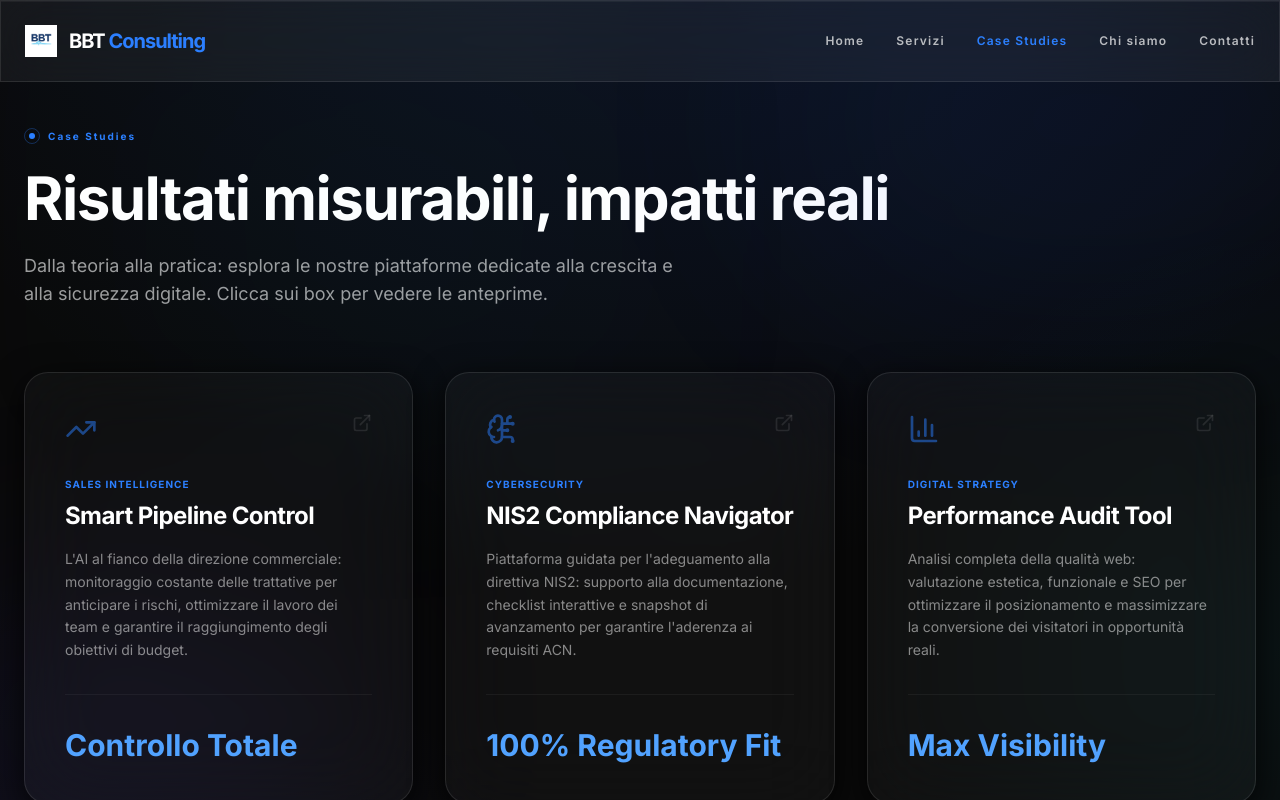
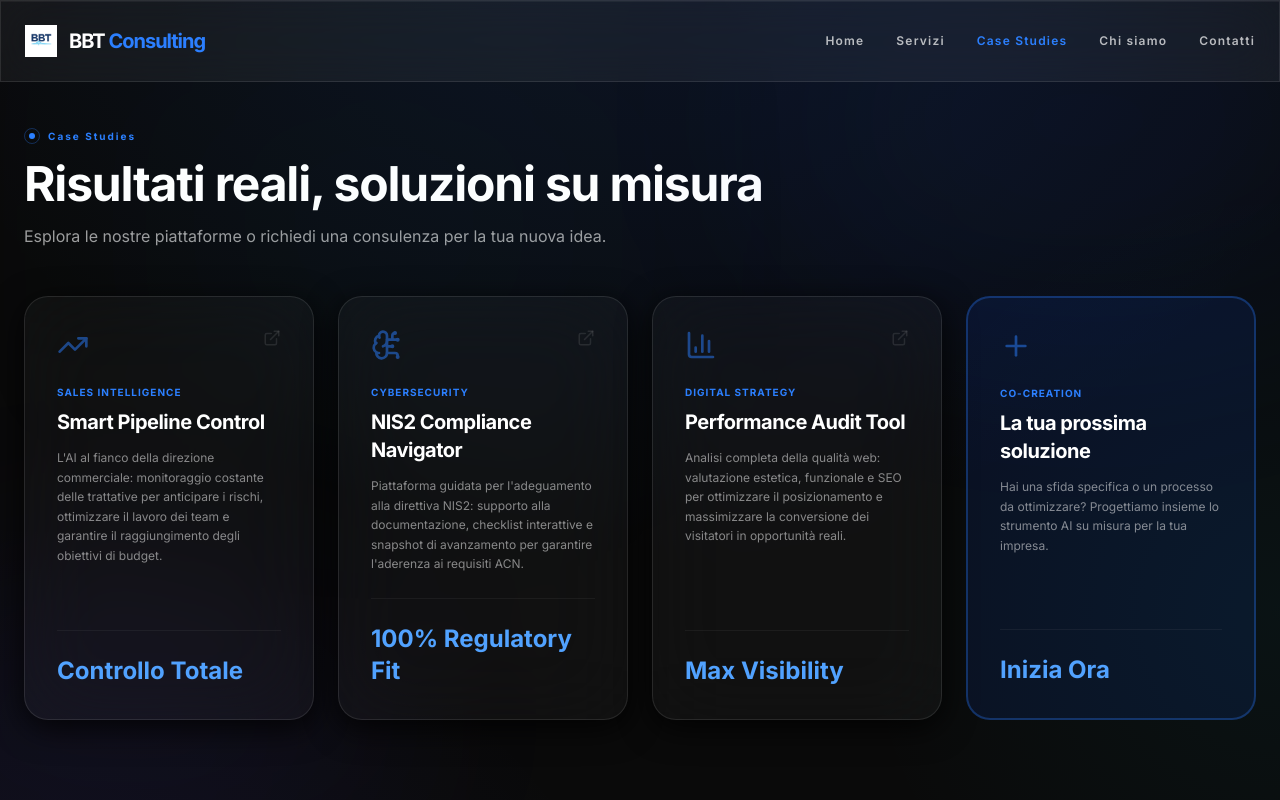
Before and after one commit to Elsevier11/bbt-consulting-sito, a React (Vite) app: page / in a window 1280 px wide. Both pictures are taken after a click on the button "Case Studies". Shown: the top 800 px of the page. Built offline with nearby package versions, Linux system fonts and the light colour scheme; a web font is replaced by a local one.

Commit message:
feat: implement 4-box Case Studies layout and discrete Partner Access link Broadway

```diff
--- a/src/App.tsx
+++ b/src/App.tsx
@@ -23,7 +23,8 @@ import {
   MapPin,
   Linkedin,
   ExternalLink,
-  CheckCircle2
+  CheckCircle2,
+  Plus
 } from 'lucide-react';
 
 // --- Types ---
@@ -362,31 +363,39 @@ const CaseStudies = ({ onNavigate }: { onNavigate: (p: Page) => void }) => {
       features: ["Audit SEO Semantico", "Analisi User Experience (UX)", "Benchmark Competitivo AI", "Roadmap di Ottimizzazione Conversioni"],
       appUrl: "#",
       icon: <BarChart3 size={32} />
+    },
+    {
+      sector: "Co-Creation",
+      title: "La tua prossima soluzione",
+      impact: "Inizia Ora",
+      desc: "Hai una sfida specifica o un processo da ottimizzare? Progettiamo insieme lo strumento AI su misura per la tua impresa.",
+      isCTA: true,
+      icon: <Plus size={32} />
     }
   ];
 
   return (
-    <div className="min-h-screen pt-32 pb-20 px-6">
-      <div className="max-w-7xl mx-auto">
+    <div className="min-h-screen pt-24 pb-12 px-6 flex items-center">
+      <div className="max-w-7xl mx-auto w-full">
         <motion.div
           initial={{ opacity: 0, y: 20 }}
           whileInView={{ opacity: 1, y: 0 }}
           viewport={{ once: true }}
-          className="mb-16"
+          className="mb-12"
         >
-          <div className="flex items-center gap-2 text-blue-500 mb-6">
+          <div className="flex items-center gap-2 text-blue-500 mb-4">
             <div className="w-4 h-4 border border-blue-500/30 rounded-full flex items-center justify-center">
               <div className="w-1.5 h-1.5 bg-blue-500 rounded-full" />
             </div>
             <span className="text-[10px] font-bold tracking-[0.2em]">Case Studies</span>
           </div>
-          <h2 className="text-4xl md:text-6xl font-bold mb-6 text-balance">Risultati misurabili, impatti reali</h2>
-          <p className="text-white/60 max-w-2xl text-lg">
-            Dalla teoria alla pratica: esplora le nostre piattaforme dedicate alla crescita e alla sicurezza digitale. Clicca sui box per vedere le anteprime.
+          <h2 className="text-4xl md:text-5xl font-bold mb-4 text-balance">Risultati reali, soluzioni su misura</h2>
+          <p className="text-white/60 max-w-2xl text-base">
+            Esplora le nostre piattaforme o richiedi una consulenza per la tua nuova idea.
           </p>
         </motion.div>
 
-        <div className="grid md:grid-cols-3 gap-8">
+        <div className="grid md:grid-cols-2 lg:grid-cols-4 gap-6">
           {cases.map((c, i) => (
             <motion.div
               key={i}
@@ -394,7 +403,13 @@ const CaseStudies = ({ onNavigate }: { onNavigate: (p: Page) => void }) => {
               whileInView={{ opacity: 1, y: 0 }}
               viewport={{ once: true }}
               transition={{ delay: i * 0.1 }}
-              onClick={() => setSelectedCase(i)}
+              onClick={() => {
+                if ('isCTA' in c && c.isCTA) {
+                  window.open('https://www.cal.eu/paolopedron/30min?user=paolopedron&overlayCalendar=true', '_blank');
+                } else {
+                  setSelectedCase(i);
+                }
+              }}
               onMouseMove={(e) => {
                 const rect = e.currentTarget.getBoundingClientRect();
                 const x = e.clientX - rect.left;
@@ -402,17 +417,20 @@ const CaseStudies = ({ onNavigate }: { onNavigate: (p: Page) => void }) => {
                 e.currentTarget.style.setProperty("--mouse-x", `${x}px`);
                 e.currentTarget.style.setProperty("--mouse-y", `${y}px`);
               }}
-              className="glass-premium spotlight-card p-10 rounded-3xl group flex flex-col h-full cursor-pointer hover:border-blue-500/30 transition-colors"
+              className={`spotlight-card p-8 rounded-3xl group flex flex-col h-full cursor-pointer transition-all duration-300 ${'isCTA' in c && c.isCTA
+                ? 'bg-blue-600/10 border-2 border-blue-500/30 hover:bg-blue-600/20'
+                : 'glass-premium hover:border-blue-500/30'
+                }`}
             >
-              <div className="text-blue-500 mb-8 opacity-50 group-hover:opacity-100 transition-opacity flex justify-between items-start">
+              <div className="text-blue-500 mb-6 opacity-50 group-hover:opacity-100 transition-opacity flex justify-between items-start">
                 {c.icon}
-                <ExternalLink size={20} className="text-white/20 group-hover:text-blue-400" />
+                {!('isCTA' in c && c.isCTA) && <ExternalLink size={18} className="text-white/20 group-hover:text-blue-400" />}
               </div>
               <div className="text-[10px] font-bold uppercase tracking-widest text-blue-500 mb-2">{c.sector}</div>
-              <h3 className="text-2xl font-bold mb-4">{c.title}</h3>
-              <p className="text-white/50 text-sm leading-relaxed mb-8">{c.desc}</p>
-              <div className="pt-8 border-t border-white/5 mt-auto">
-                <div className="text-3xl font-bold text-blue-400">{c.impact}</div>
+              <h3 className="text-xl font-bold mb-3">{c.title}</h3>
+              <p className="text-white/50 text-xs leading-relaxed mb-6">{c.desc}</p>
+              <div className="pt-6 border-t border-white/5 mt-auto">
+                <div className="text-2xl font-bold text-blue-400">{c.impact}</div>
               </div>
             </motion.div>
           ))}
@@ -677,6 +695,9 @@ const Footer = ({ onNavigate }: { onNavigate: (p: Page) => void }) => (
             <button onClick={() => onNavigate('privacy')} className="text-left hover:text-blue-400 transition-colors">Privacy Policy</button>
             <button onClick={() => onNavigate('cookies')} className="text-left hover:text-blue-400 transition-colors">Cookie Policy</button>
             <button onClick={() => onNavigate('terms')} className="text-left hover:text-blue-400 transition-colors">Termini e Condizioni</button>
+            <a href="https://nis2.bbt-consulting.it" target="_blank" rel="noopener noreferrer" className="text-left hover:text-blue-400 transition-colors opacity-40 hover:opacity-100 flex items-center gap-2">
+              Accesso Partner <ExternalLink size={12} />
+            </a>
           </div>
         </div>
       </div>
```
